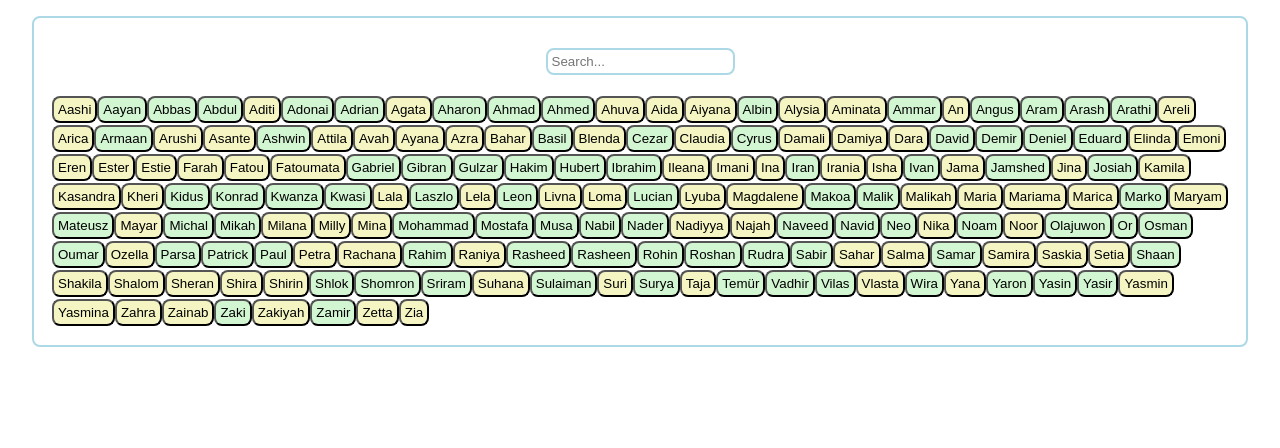
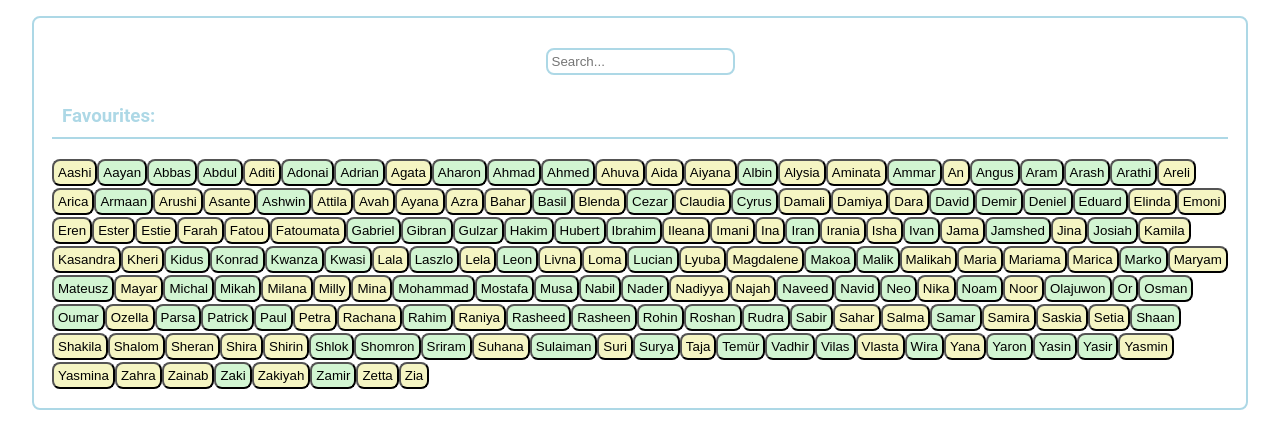
Before and after one commit to BethanL19/baby-names-react, a React (Create React App) app: page / in a window 1280 px wide. Shown: the top 448 px of the page. Built offline with nearby package versions, Linux system fonts and the light colour scheme; the HTML template or start-up script is replaced by a standard one.

Commit message:
one file working (favs added but no functionality)

```diff
--- a/src/baby-names.tsx
+++ b/src/baby-names.tsx
@@ -6,9 +6,16 @@ interface BabyNameButtonProps {
 }
 
 function BabyNameButton(props: BabyNameButtonProps): JSX.Element {
+  const [favName, setFavName] = useState<string[]>([]);
+  const handleClickedFavs = () => {
+    setFavName([...favName]);
+  };
   return (
     <>
-      <button className={"nameButtons" + props.nameData.sex}>
+      <button
+        className={"nameButtons" + props.nameData.sex}
+        onClick={handleClickedFavs}
+      >
         {props.nameData.name}
       </button>
     </>
@@ -44,6 +51,7 @@ function BabyNames(): JSX.Element {
         value={typedSearch}
         onChange={(event) => handleSearch(event.target.value)}
       />
+      <h3 className="favs">Favourites: </h3>
       {namesArray}
     </div>
   );
--- a/src/searchBar.tsx
+++ b/src/searchBar.tsx
@@ -16,3 +16,4 @@
 //     </>
 //   );
 // }
+export {};
--- a/src/style.css
+++ b/src/style.css
@@ -30,3 +30,9 @@ html {
   margin: 20px auto;
   display: block;
 }
+
+.favs {
+  padding: 10px;
+  color: lightblue;
+  border-bottom: 2px solid lightblue;
+}
```
